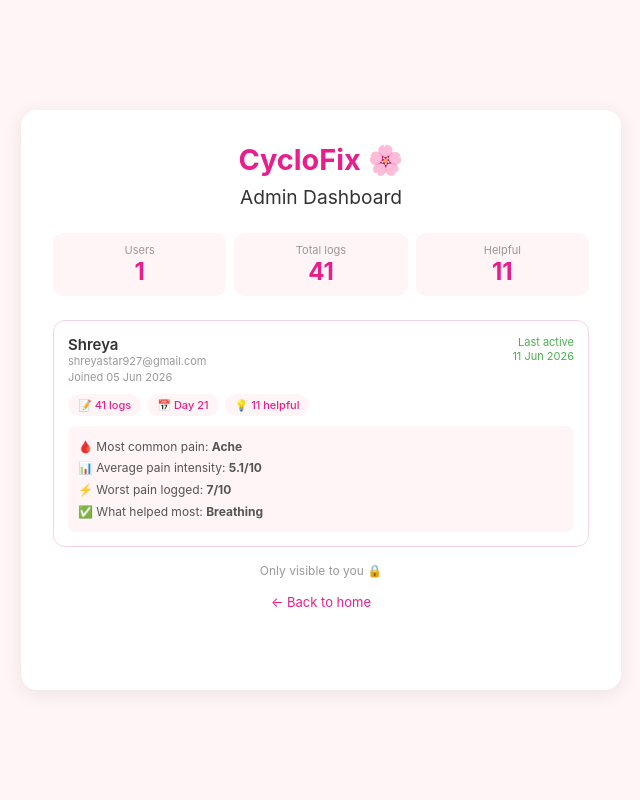
After one commit to shreyastar927-afk/Cyclofix, a Flask app: page /admin in a window 1280 px wide. The commit adds this page. Shown: the whole page, without its empty margins (319-959 px from the left). Run offline with Flask 3, Linux system fonts and the light colour scheme; a user stored in the database is signed in.

Commit message:
Expand admin dashboard with detailed user insights

```diff
--- a/app.py
+++ b/app.py
@@ -424,3 +424,66 @@ def profile():
         return redirect(url_for('profile'))
 
     return render_template('profile.html', user=current_user, today=date.today())
+@app.route('/admin')
+@login_required
+def admin():
+    if current_user.email != 'shreyastar927@gmail.com':
+        return redirect(url_for('home'))
+
+    users = User.query.all()
+
+    user_stats = []
+    for user in users:
+        logs = CycleLog.query.filter_by(user_id=user.id).filter(
+            CycleLog.pain_intensity != None
+        ).all()
+
+        last_log = CycleLog.query.filter_by(
+            user_id=user.id
+        ).order_by(CycleLog.created_at.desc()).first()
+
+        # What helped them
+        helpful_logs = [l for l in logs if l.relief_helped == 'yes' and l.relief_suggestion]
+        from collections import Counter
+        help_counts = Counter([l.relief_suggestion for l in helpful_logs])
+        top_relief = help_counts.most_common(1)[0][0] if help_counts else 'None yet'
+
+        # Pain breakdown
+        pain_types = Counter([l.pain_type for l in logs if l.pain_type])
+        most_common_pain = pain_types.most_common(1)[0][0] if pain_types else 'None yet'
+
+        # Average pain
+        pain_scores = [l.pain_intensity for l in logs if l.pain_intensity]
+        avg_pain = round(sum(pain_scores) / len(pain_scores), 1) if pain_scores else 0
+
+        # Worst pain
+        worst_pain = max(pain_scores) if pain_scores else 0
+
+        user_stats.append({
+            'name': user.name,
+            'email': user.email,
+            'joined': user.created_at.strftime('%d %b %Y') if user.created_at else 'N/A',
+            'total_logs': len(logs),
+            'last_active': last_log.date.strftime('%d %b %Y') if last_log else 'Never',
+            'feedback_given': len(helpful_logs),
+            'cycle_day': (date.today() - user.last_period_start).days + 1 if user.last_period_start else 'N/A',
+            'top_relief': top_relief,
+            'most_common_pain': most_common_pain,
+            'avg_pain': avg_pain,
+            'worst_pain': worst_pain,
+        })
+
+    total_logs = sum(u['total_logs'] for u in user_stats)
+    total_feedback = sum(u['feedback_given'] for u in user_stats)
+
+    return render_template('admin.html',
+        users=user_stats,
+        total=len(users),
+        total_logs=total_logs,
+        total_feedback=total_feedback
+    )
+
+if __name__ == '__main__':
+    with app.app_context():
+        db.create_all()
+    app.run(debug=True)
--- a/static/style.css
+++ b/static/style.css
@@ -456,3 +456,17 @@ input[type="range"] {
     font-weight: 700;
     margin: 0 auto 1.5rem;
 }
+.stat-pill {
+    background: #fff5f7;
+    color: #e91e8c;
+    font-size: 11px;
+    padding: 4px 10px;
+    border-radius: 999px;
+    font-weight: 500;
+}
+.scope-card {
+    background: var(--color-background-secondary, #fff5f7);
+    border-radius: 10px;
+    padding: 10px 12px;
+    text-align: center;
+}
--- /dev/null
+++ b/templates/admin.html
@@ -0,0 +1,72 @@
+<!DOCTYPE html>
+<html lang="en">
+<head>
+    <meta charset="UTF-8">
+    <meta name="viewport" content="width=device-width, initial-scale=1.0">
+    <title>CycloFix — Admin</title>
+    <link rel="stylesheet" href="{{ url_for('static', filename='style.css') }}">
+</head>
+<body>
+    <div class="container" style="max-width:600px">
+        <h1>CycloFix 🌸</h1>
+        <h2>Admin Dashboard</h2>
+
+        <!-- Summary stats -->
+        <div style="display:grid;grid-template-columns:1fr 1fr 1fr;gap:8px;margin-bottom:1.5rem">
+            <div class="scope-card">
+                <div style="font-size:11px;color:#999">Users</div>
+                <div style="font-size:1.5rem;font-weight:700;color:#e91e8c">{{ total }}</div>
+            </div>
+            <div class="scope-card">
+                <div style="font-size:11px;color:#999">Total logs</div>
+                <div style="font-size:1.5rem;font-weight:700;color:#e91e8c">{{ total_logs }}</div>
+            </div>
+            <div class="scope-card">
+                <div style="font-size:11px;color:#999">Helpful</div>
+                <div style="font-size:1.5rem;font-weight:700;color:#e91e8c">{{ total_feedback }}</div>
+            </div>
+        </div>
+
+        <!-- Per user cards -->
+        {% for user in users %}
+        <div class="suggestion-card" style="margin-bottom:12px;text-align:left">
+
+            <!-- Header -->
+            <div style="display:flex;justify-content:space-between;align-items:flex-start;margin-bottom:10px">
+                <div>
+                    <div style="font-size:15px;font-weight:600;color:#333">{{ user.name }}</div>
+                    <div style="font-size:11px;color:#999">{{ user.email }}</div>
+                    <div style="font-size:11px;color:#999;margin-top:2px">Joined {{ user.joined }}</div>
+                </div>
+                <div style="text-align:right">
+                    <div style="font-size:11px;color:{% if user.last_active == 'Never' %}#ccc{% else %}#4CAF50{% endif %}">
+                        Last active<br>{{ user.last_active }}
+                    </div>
+                </div>
+            </div>
+
+            <!-- Stats row -->
+            <div style="display:flex;gap:6px;flex-wrap:wrap;margin-bottom:10px">
+                <div class="stat-pill">📝 {{ user.total_logs }} logs</div>
+                <div class="stat-pill">📅 Day {{ user.cycle_day }}</div>
+                <div class="stat-pill">💡 {{ user.feedback_given }} helpful</div>
+            </div>
+
+            <!-- Pain insights -->
+            <div style="background:#fff5f7;border-radius:8px;padding:10px;font-size:12px;color:#555;line-height:1.8">
+                <div>🩸 Most common pain: <strong>{{ user.most_common_pain | capitalize }}</strong></div>
+                <div>📊 Average pain intensity: <strong>{{ user.avg_pain }}/10</strong></div>
+                <div>⚡ Worst pain logged: <strong>{{ user.worst_pain }}/10</strong></div>
+                <div>✅ What helped most: <strong>{{ user.top_relief | capitalize }}</strong></div>
+            </div>
+
+        </div>
+        {% endfor %}
+
+        <p style="margin-top:1rem;font-size:12px;color:#999">
+            Only visible to you 🔒
+        </p>
+        <p><a href="/">← Back to home</a></p>
+    </div>
+</body>
+</html>
```
